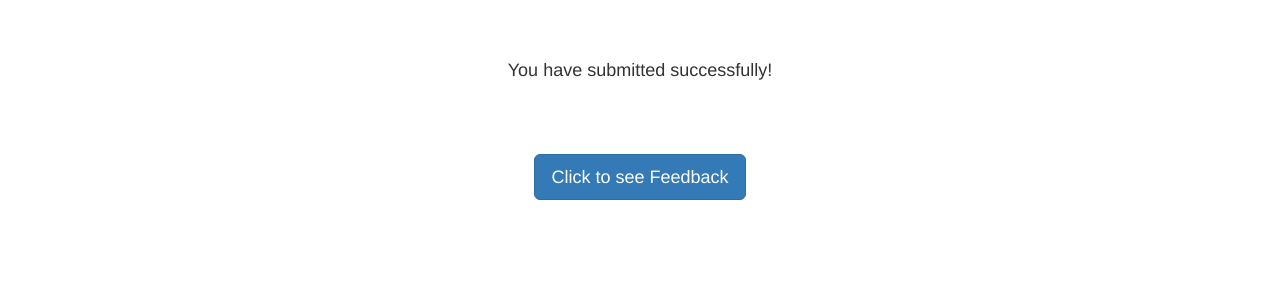
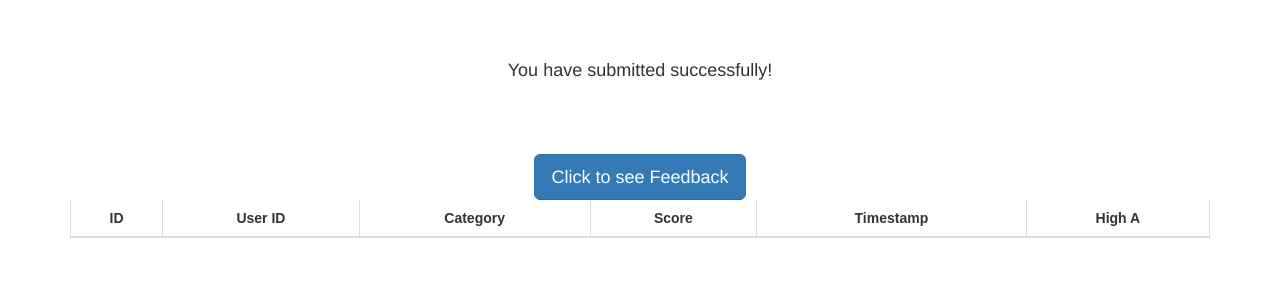
Before and after one commit to danielchegwidden/peaks-and-troughs, a Flask app: page /feedback in a window 1280 px wide. Shown: the part 165-465 px from the top of the page. Run offline with Flask 2, Linux system fonts and the light colour scheme; a user stored in the database is signed in; tables that the repository leaves empty hold one stand-in row (values such as "Sample post"); lists and menus that the app fills with data are empty; parts of the project's set-up code (start-up, migrations or seed data) failed here and were passed over; some libraries are stand-ins or nearby versions.

Commit message:
feedback page

```diff
--- a/app/templates/feedback.html
+++ b/app/templates/feedback.html
@@ -124,4 +144,26 @@
         </div>
     </section>
 
+    <section class="py-3">
+		<div class="container">
+			<table class="table table-striped">
+				<thead>
+					  <tr>
+						<th scope="col">ID</th>
+						<th scope="col">User ID</th>
+						<th scope="col">Category</th>
+						<th scope="col">Score</th>
+						<th scope="col">Timestamp</th>
+						<th scope="col">High A</th>
+					  </tr>
+				</thead>
+				<tbody>
+					{% for a in latest %}
+					<tr><td>{{ a.id }}</td><td>{{ a.user_id }}</td><td>{{ a.category }}</td><td>{{ a.score }}</td><td>{{ a.timestamp }}</td><td>{{ a.question_1_result }}</td></tr>
+					{% endfor %}
+				</tbody>
+			</table>
+		</div>
+	</section>
+
 {% endblock %}
--- a/app/templates/highrisk.html
+++ b/app/templates/highrisk.html
@@ -99,6 +99,7 @@
                                     <form action="" method="post">
                                         {{ form.hidden_tag() }}
                                         <input type="submit" name="high_a" value="Done">
+                                        <input type="submit" name="" value="Close">
                                     </form>
                                 </div>
                             </div>
@@ -132,6 +133,7 @@
                                     <form action="" method="post">
                                         {{ form.hidden_tag() }}
                                         <input type="submit" name="high_b" value="Done">
+                                        <input type="submit" name="" value="Close">
                                     </form>
                                 </div>
                             </div>
@@ -165,6 +167,7 @@
                                     <form action="" method="post">
                                         {{ form.hidden_tag() }}
                                         <input type="submit" name="high_c" value="Done">
+                                        <input type="submit" name="" value="Close">
                                     </form>
                                 </div>
                             </div>
@@ -198,6 +201,7 @@
                                     <form action="" method="post">
                                         {{ form.hidden_tag() }}
                                         <input type="submit" name="high_d" value="Done">
+                                        <input type="submit" name="" value="Close">
                                     </form>
                                 </div>
                             </div>
```
Also changed, not shown: other parts of app/templates/feedback.html (+26 -6 lines).
